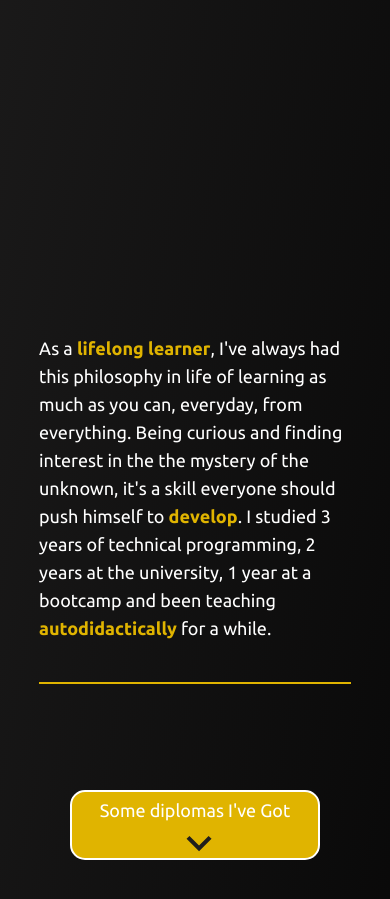
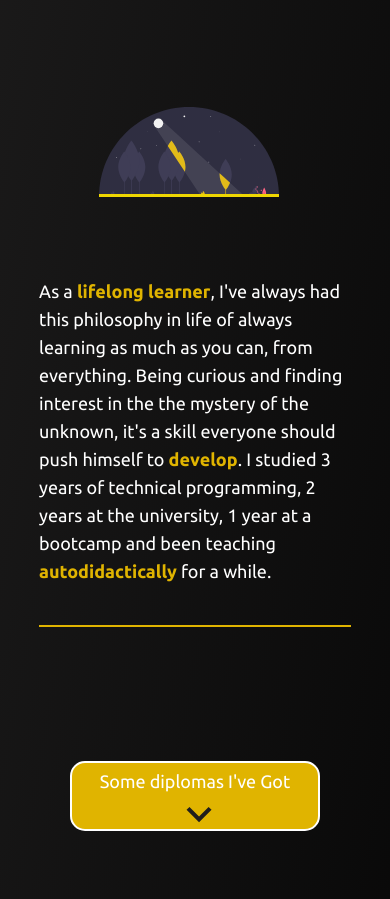
Before and after one commit to KevL97t/my-portfolio, a plain HTML site: page index.html in a window 390 px wide. Shown: the part 1501-2400 px from the top of the page. Drawn offline with nearby package versions, Linux system fonts and the light colour scheme.

Commit message:
updated responsive styles for improvement

```diff
--- a/index.html
+++ b/index.html
@@ -65,7 +65,7 @@ href="https://cdnjs.cloudflare.com/ajax/libs/animate.css/4.1.1/animate.min.css"
     <section id="learning-paths" class="main-learning-container">
         <div class="learning-image"></div>
         <div class="learning--main-text-container">
-            <p>As a <strong>lifelong learner</strong>, I've always had this philosophy in life of learning as much as you can, everyday, from everything. Being curious and finding interest in the the mystery of the unknown, it's a skill everyone should push himself to <strong>develop</strong>. I studied 3 years of technical programming, 2 years at the university, 1 year at a bootcamp and been teaching <strong>autodidactically</strong>  for a while.
+            <p>As a <strong>lifelong learner</strong>, I've always had this philosophy in life of always learning as much as you can, from everything. Being curious and finding interest in the the mystery of the unknown, it's a skill everyone should push himself to <strong>develop</strong>. I studied 3 years of technical programming, 2 years at the university, 1 year at a bootcamp and been teaching <strong>autodidactically</strong>  for a while.
             </p>
         </div>
         <div class="learning--main-diploma-container">
--- a/styles/laptop.css
+++ b/styles/laptop.css
@@ -23,3 +23,16 @@
     margin-left: auto;
     margin-right: auto;
 }
+
+.learning-image{
+    position: absolute;
+    height: 150px;
+    width: 300px;
+    top: -45px;
+    left: 265px;
+    background-image: url("../assets/icons/undraw_moonlight_5ksn.svg");
+    background-size: cover;
+    background-repeat: no-repeat;
+    object-fit: cover;
+    border-bottom: 3px solid rgb(238, 214, 2);
+}
--- a/styles/main.css
+++ b/styles/main.css
@@ -365,6 +365,19 @@ html{
     position: relative;
 }
 
+.learning-image{
+    position: absolute;
+    height: 90px;
+    width: 180px;
+    top: -15px;
+    left: 60px;
+    background-image: url("../assets/icons/undraw_moonlight_5ksn.svg");
+    background-size: cover;
+    background-repeat: no-repeat;
+    object-fit: cover;
+    border-bottom: 3px solid rgb(238, 214, 2);
+}
+
 .main-learning-container .learning--main-text-container{
     width: 100%;
     height: 350px;
@@ -374,6 +387,7 @@ html{
     text-align: start;
     padding-bottom: 10px;
     border-bottom: 2px solid var(--main-golden);
+    margin-top: 20px;
 }
 
 .main-learning-container .learning--main-text-container strong{
--- a/styles/tablet.css
+++ b/styles/tablet.css
@@ -5,3 +5,21 @@
 .landing-main-container .main-text-container{
     max-width: 295px;
 }
+
+
+.learning-image{
+    position: absolute;
+    height: 120px;
+    width: 240px;
+    top: -10px;
+    left: 190px;
+    background-image: url("../assets/icons/undraw_moonlight_5ksn.svg");
+    background-size: cover;
+    background-repeat: no-repeat;
+    object-fit: cover;
+    border-bottom: 3px solid rgb(238, 214, 2);
+}
+
+.main-learning-container .learning--main-text-container {
+    height: 200px;
+}
```
